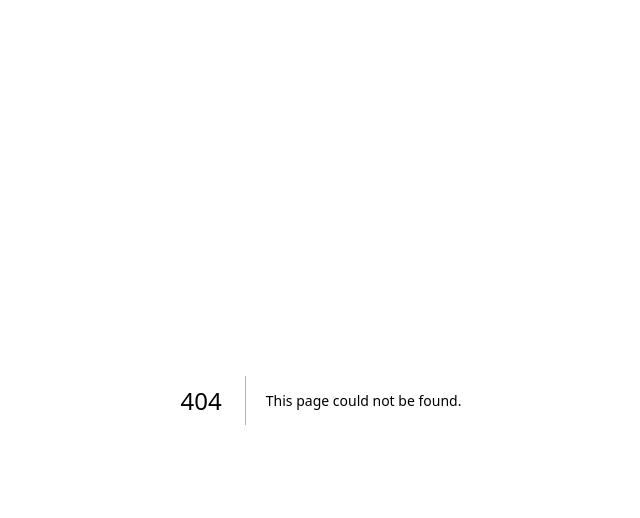
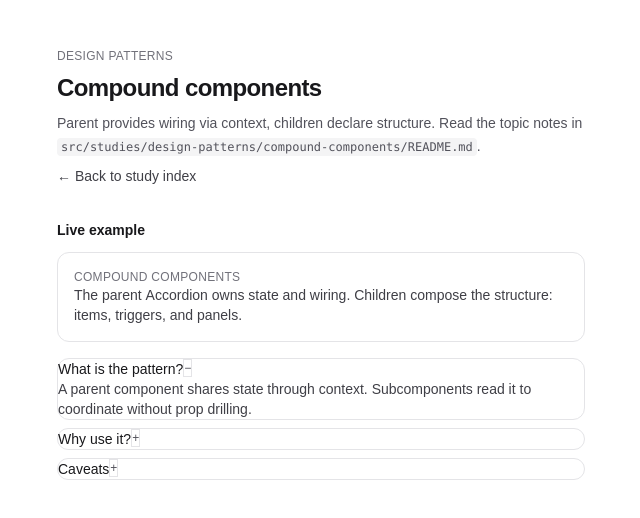
Before and after one commit to Rennatts/React-Next-studies, a Next.js app: page /studies/design-patterns/compound-components in a window 1280 px wide. Before the commit this address had no page. Shown: the top 518 px of the page, without its empty margins (319-959 px from the left). Built offline with nearby package versions, Linux system fonts and the light colour scheme.

Commit message:
compound component

```diff
--- a/src/app/page.tsx
+++ b/src/app/page.tsx
@@ -57,6 +57,13 @@ const topics = [
     href: "/studies/design-patterns/partial-components",
     category: "Design patterns",
   },
+  {
+    title: "Compound components",
+    description:
+      "Parent provides state via context; subcomponents (Trigger/Panel/etc) compose the UI structure.",
+    href: "/studies/design-patterns/compound-components",
+    category: "Design patterns",
+  },
 ] as const;
 
 export default function Home() {
--- /dev/null
+++ b/src/app/studies/design-patterns/compound-components/page.tsx
@@ -0,0 +1,47 @@
+import type { Metadata } from "next";
+import Link from "next/link";
+import { CompoundComponentsDemo } from "@/studies/design-patterns/compound-components/CompoundComponentsDemo";
+
+export const metadata: Metadata = {
+  title: "Study: Compound components",
+  description:
+    "Compound components pattern: parent provides state via context, children compose the UI.",
+};
+
+export default function CompoundComponentsStudyPage() {
+  return (
+    <div className="mx-auto flex min-h-screen max-w-xl flex-col gap-8 px-6 py-12">
+      <header className="space-y-2">
+        <p className="text-xs font-medium uppercase tracking-wide text-zinc-500 dark:text-zinc-400">
+          Design patterns
+        </p>
+        <h1 className="text-2xl font-semibold tracking-tight text-zinc-900 dark:text-zinc-50">
+          Compound components
+        </h1>
+        <p className="text-sm leading-relaxed text-zinc-600 dark:text-zinc-400">
+          Parent provides wiring via context, children declare structure. Read the topic notes in{" "}
+          <code className="rounded bg-zinc-100 px-1 py-0.5 text-xs dark:bg-zinc-900">
+            src/studies/design-patterns/compound-components/README.md
+          </code>
+          .
+        </p>
+        <Link
+          href="/"
+          className="inline-flex text-sm font-medium text-zinc-700 underline-offset-4 hover:underline dark:text-zinc-300"
+        >
+          ← Back to study index
+        </Link>
+      </header>
+
+      <section aria-labelledby="demo-heading" className="space-y-3">
+        <h2
+          id="demo-heading"
+          className="text-sm font-semibold text-zinc-900 dark:text-zinc-50"
+        >
+          Live example
+        </h2>
+        <CompoundComponentsDemo />
+      </section>
+    </div>
+  );
+}
--- /dev/null
+++ b/src/studies/design-patterns/compound-components/Accordion.tsx
@@ -0,0 +1,125 @@
+"use client";
+
+import {
+  createContext,
+  useContext,
+  useId,
+  useMemo,
+  useState,
+  type ReactNode,
+} from "react";
+
+type AccordionContextValue = {
+  baseId: string;
+  openItem: string | null;
+  setOpenItem: (id: string | null) => void;
+};
+
+const AccordionContext = createContext<AccordionContextValue | null>(null);
+
+function useAccordionContext() {
+  const ctx = useContext(AccordionContext);
+  if (!ctx) throw new Error("Accordion components must be used within <Accordion>.");
+  return ctx;
+}
+
+export function Accordion({
+  defaultOpenItem = null,
+  children,
+}: {
+  defaultOpenItem?: string | null;
+  children: ReactNode;
+}) {
+  const baseId = useId();
+  const [openItem, setOpenItem] = useState<string | null>(defaultOpenItem);
+
+  const ctx = useMemo<AccordionContextValue>(
+    () => ({ baseId, openItem, setOpenItem }),
+    [baseId, openItem],
+  );
+
+  return (
+    <AccordionContext.Provider value={ctx}>
+      <div className="space-y-2">{children}</div>
+    </AccordionContext.Provider>
+  );
+}
+
+export function AccordionItem({
+  value,
+  children,
+}: {
+  value: string;
+  children: ReactNode;
+}) {
+  const { openItem } = useAccordionContext();
+  const open = openItem === value;
+  return (
+    <section
+      data-open={open ? "true" : "false"}
+      className="rounded-xl border border-zinc-200 dark:border-zinc-800"
+    >
+      {children}
+    </section>
+  );
+}
+
+export function AccordionTrigger({
+  value,
+  children,
+}: {
+  value: string;
+  children: ReactNode;
+}) {
+  const { baseId, openItem, setOpenItem } = useAccordionContext();
+  const open = openItem === value;
+  const buttonId = `${baseId}-trigger-${value}`;
+  const panelId = `${baseId}-panel-${value}`;
+
+  return (
+    <button
+      id={buttonId}
+      type="button"
+      aria-expanded={open}
+      aria-controls={panelId}
+      onClick={() => setOpenItem(open ? null : value)}
+      className="flex w-full items-center justify-between gap-3 px-4 py-3 text-left hover:bg-zinc-50 dark:hover:bg-zinc-900/40"
+    >
+      <span className="text-sm font-medium text-zinc-900 dark:text-zinc-50">
+        {children}
+      </span>
+      <span
+        aria-hidden="true"
+        className="grid size-7 place-items-center rounded-md border border-zinc-200 text-xs font-bold text-zinc-600 dark:border-zinc-800 dark:text-zinc-300"
+      >
+        {open ? "−" : "+"}
+      </span>
+    </button>
+  );
+}
+
+export function AccordionPanel({
+  value,
+  children,
+}: {
+  value: string;
+  children: ReactNode;
+}) {
+  const { baseId, openItem } = useAccordionContext();
+  const open = openItem === value;
+  const buttonId = `${baseId}-trigger-${value}`;
+  const panelId = `${baseId}-panel-${value}`;
+
+  if (!open) return null;
+
+  return (
+    <div
+      id={panelId}
+      role="region"
+      aria-labelledby={buttonId}
+      className="border-t border-zinc-200 px-4 py-3 text-sm text-zinc-700 dark:border-zinc-800 dark:text-zinc-300"
+    >
+      {children}
+    </div>
+  );
+}
--- /dev/null
+++ b/src/studies/design-patterns/compound-components/CompoundComponentsDemo.tsx
@@ -0,0 +1,45 @@
+"use client";
+
+import { Accordion, AccordionItem, AccordionPanel, AccordionTrigger } from "./Accordion";
+
+export function CompoundComponentsDemo() {
+  return (
+    <div className="space-y-4">
+      <div className="rounded-xl border border-zinc-200 p-4 dark:border-zinc-800">
+        <p className="text-xs font-medium uppercase tracking-wide text-zinc-500 dark:text-zinc-400">
+          Compound components
+        </p>
+        <p className="mt-2 text-sm text-zinc-700 dark:text-zinc-300">
+          The parent <span className="font-medium">Accordion</span> owns state and wiring.
+          Children compose the structure: items, triggers, and panels.
+        </p>
+      </div>
+
+      <Accordion defaultOpenItem="what">
+        <AccordionItem value="what">
+          <AccordionTrigger value="what">What is the pattern?</AccordionTrigger>
+          <AccordionPanel value="what">
+            A parent component shares state through context. Subcomponents read it
+            to coordinate without prop drilling.
+          </AccordionPanel>
+        </AccordionItem>
+
+        <AccordionItem value="why">
+          <AccordionTrigger value="why">Why use it?</AccordionTrigger>
+          <AccordionPanel value="why">
+            It creates a flexible API: callers can reorder parts and customize layout
+            while the component maintains internal behavior.
+          </AccordionPanel>
+        </AccordionItem>
+
+        <AccordionItem value="caveats">
+          <AccordionTrigger value="caveats">Caveats</AccordionTrigger>
+          <AccordionPanel value="caveats">
+            Context updates can re-render many children; keep the API small and consider
+            memoization for large trees.
+          </AccordionPanel>
+        </AccordionItem>
+      </Accordion>
+    </div>
+  );
+}
```
Also changed, not shown: src/studies/README.md, src/studies/design-patterns/compound-components/README.md (added).
